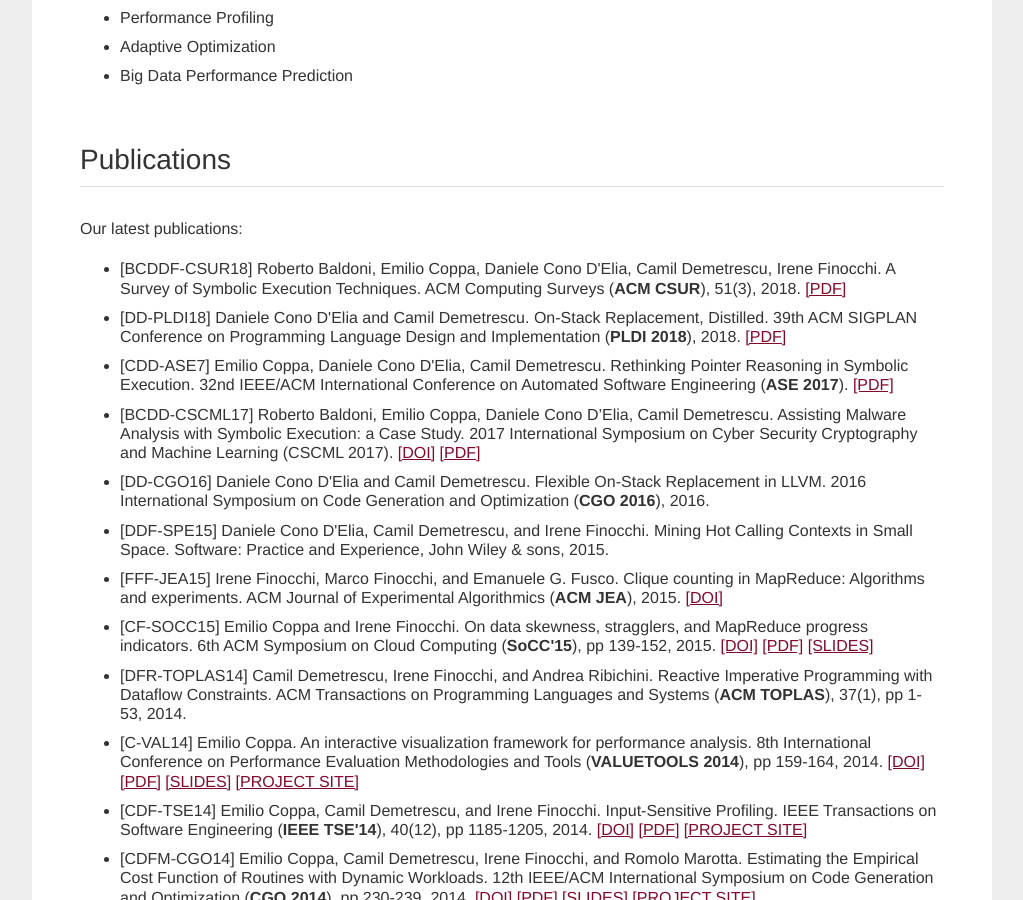
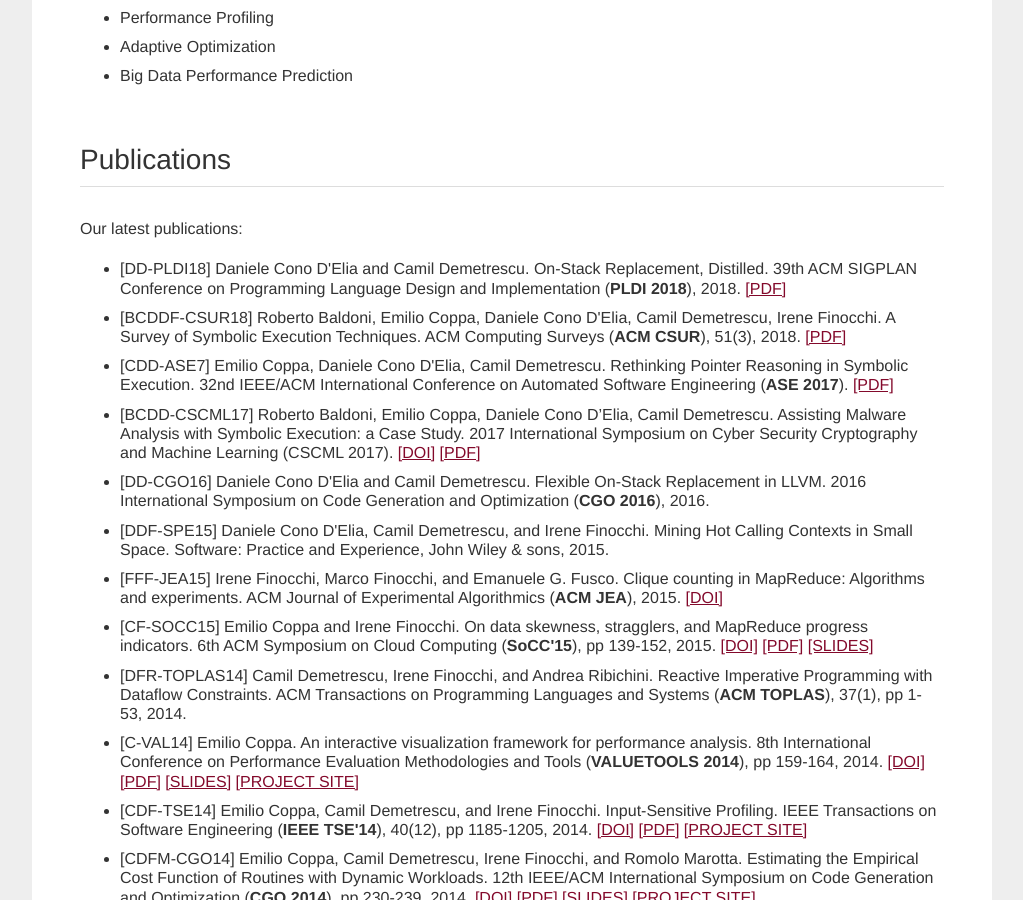
Before and after one commit to season-lab/season-lab.github.io, a Jekyll site: the page built from index.html, in a window 1280 px wide and 900 px high, scrolled down 1366 px. Shown: the whole window, without its empty margins (128-1151 px from the left). Built offline with Jekyll 4.4.1, drawn with Linux system fonts in a browser that asks for light colours; part of the change alters nothing that is shown.

```diff
--- a/index.html
+++ b/index.html
@@ -133,14 +133,14 @@ title: SEASON Lab - Software Analysis and Optimization Laboratory at Sapienza Un
           Our latest publications:
           <ul class="pub">
 
+	<li id="DD-PLDI18">[DD-PLDI18] Daniele Cono D'Elia and Camil Demetrescu. On-Stack Replacement, Distilled.
+		39th ACM SIGPLAN Conference on Programming Language Design and Implementation (<b>PLDI 2018</b>), 2018.
+		  <a href="http://season-lab.github.io/papers/osr-distilled-pldi18.pdf" target="_blank">[PDF]</a></li>
+
 	<li id="BCDDF-CSUR18">[BCDDF-CSUR18] Roberto Baldoni, Emilio Coppa, Daniele Cono D'Elia, Camil Demetrescu, Irene Finocchi.
 		A Survey of Symbolic Execution Techniques. ACM Computing Surveys (<b>ACM CSUR</b>), 51(3), 2018.
 	<a href="http://season-lab.github.io/papers/survey-symbolic-execution-preprint-CSUR18.pdf" target="_blank">[PDF]</a>
 		  </li>
-
-	<li id="DD-PLDI18">[DD-PLDI18] Daniele Cono D'Elia and Camil Demetrescu. On-Stack Replacement, Distilled.
-		39th ACM SIGPLAN Conference on Programming Language Design and Implementation (<b>PLDI 2018</b>), 2018.
-		  <a href="http://season-lab.github.io/papers/osr-distilled-pldi18.pdf" target="_blank">[PDF]</a></li>
 
             <li id="CDD-ASE17">[CDD-ASE7] Emilio Coppa, Daniele Cono D'Elia, Camil Demetrescu.
 		    Rethinking Pointer Reasoning in Symbolic Execution.
```
